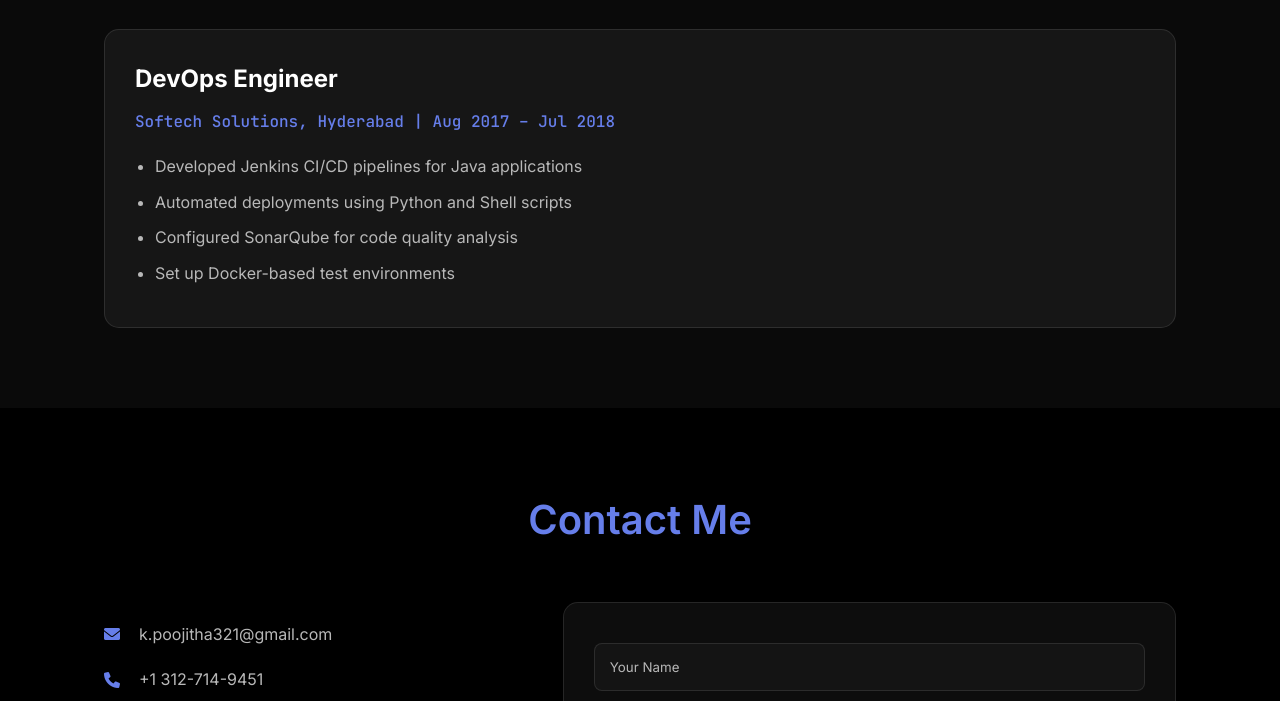
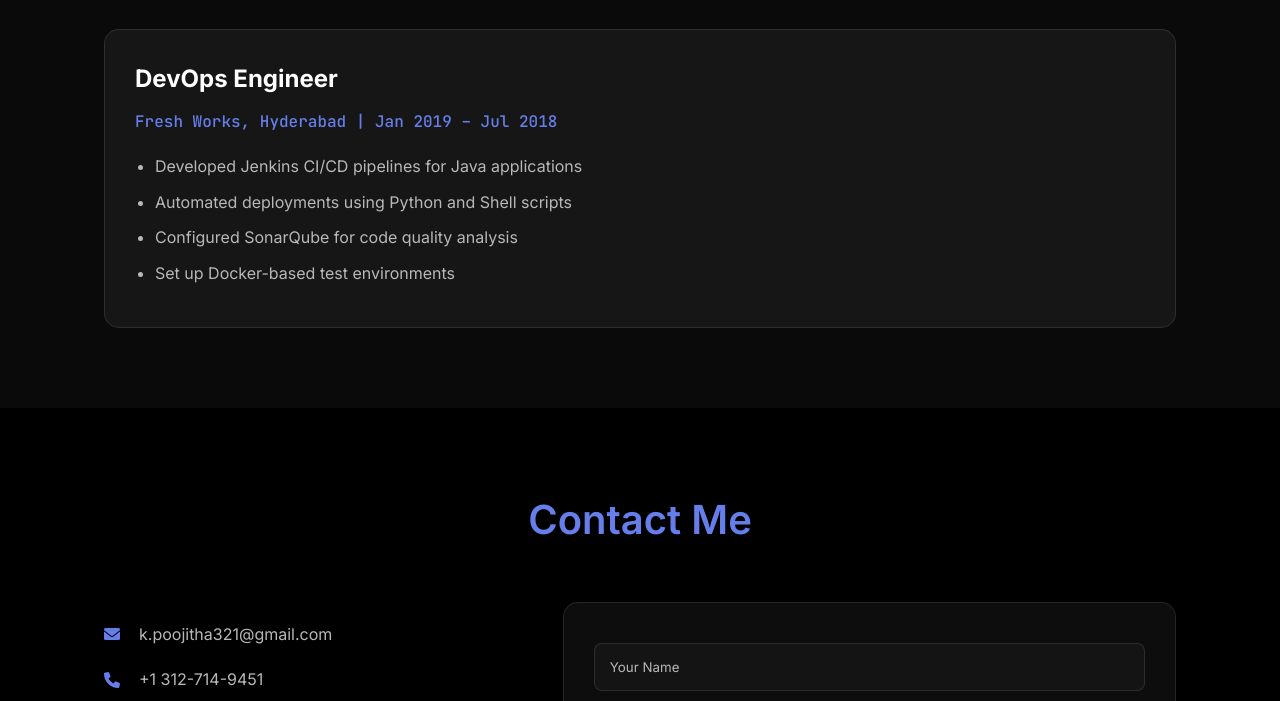
Before and after one commit to pooji-code/Website, a plain HTML site: page index.html in a window 1280 px wide. Shown: the part 2603-3304 px from the top of the page. Drawn offline with Linux system fonts and the light colour scheme.

Commit message:
Update index.html

```diff
--- a/index.html
+++ b/index.html
@@ -430,7 +430,7 @@
 
                 <div class="experience-item">
                     <h3>DevOps Engineer</h3>
-                    <div class="company">Softech Solutions, Hyderabad | Aug 2017 – Jul 2018</div>
+                    <div class="company">Fresh Works, Hyderabad | Jan 2019 – Jul 2018</div>
                     <ul>
                         <li>Developed Jenkins CI/CD pipelines for Java applications</li>
                         <li>Automated deployments using Python and Shell scripts</li>
```
